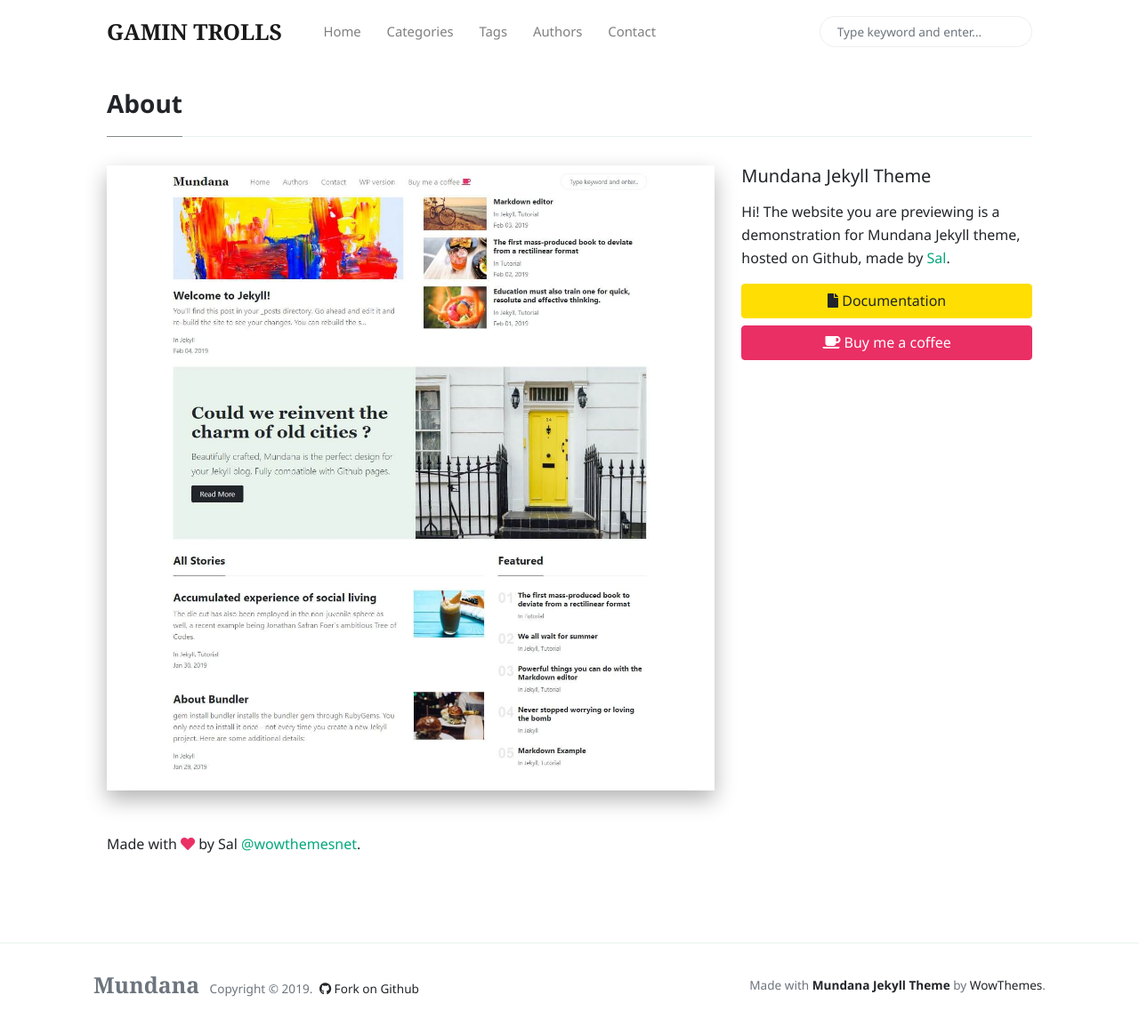
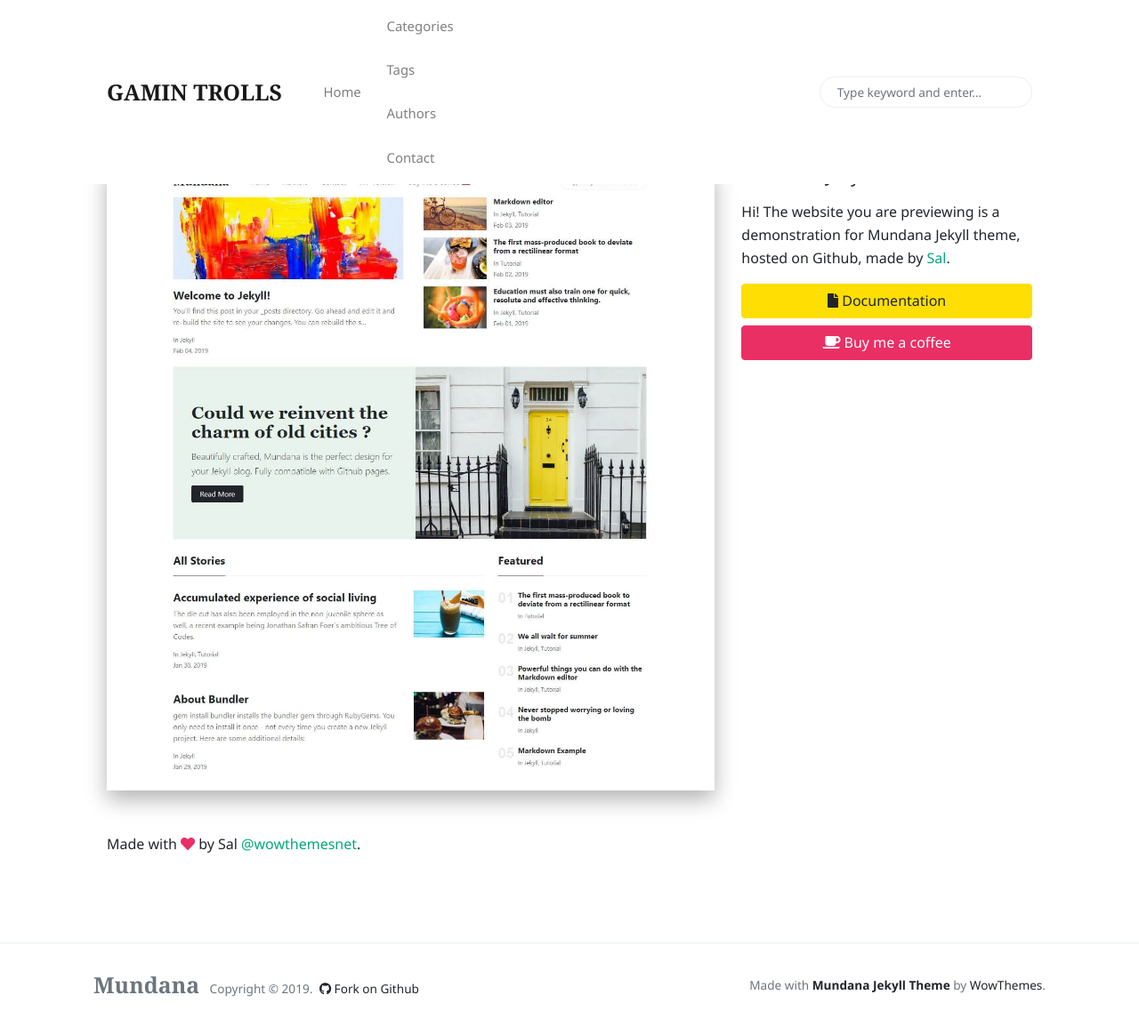
Before and after one commit to gamintrolls/gamintrolls.github.io, a Jekyll site: the page built from _pages/about.md, in a window 1280 px wide and 1155 px high. Shown: the whole window at 89% size. Built offline with Jekyll 4.4.1, drawn with Linux system fonts in a browser that asks for light colours; nearby versions of some CDN libraries; comment, search, counter and statistics services are not loaded.

Commit message:
Update menu-header.html

```diff
--- a/_includes/menu-header.html
+++ b/_includes/menu-header.html
@@ -3,13 +3,13 @@
 </li>
 <li class="nav-item">
 <a class="nav-link" href="{{site.baseurl}}/categories.html">Categories</a>
+<a class="nav-link" href="{{site.baseurl}}/tags.html">Tags</a>
+<a class="nav-link" href="{{site.baseurl}}/authors-list.html">Authors</a>
+<a class="nav-link" href="{{site.baseurl}}/contact.html">Contact</a>
 </li>
 <li class="nav-item">
-<a class="nav-link" href="{{site.baseurl}}/tags.html">Tags</a>
 </li>
 <li class="nav-item">
-<a class="nav-link" href="{{site.baseurl}}/authors-list.html">Authors</a>
 </li>
 <li class="nav-item">
-<a class="nav-link" href="{{site.baseurl}}/contact.html">Contact</a>
 </li>
```
